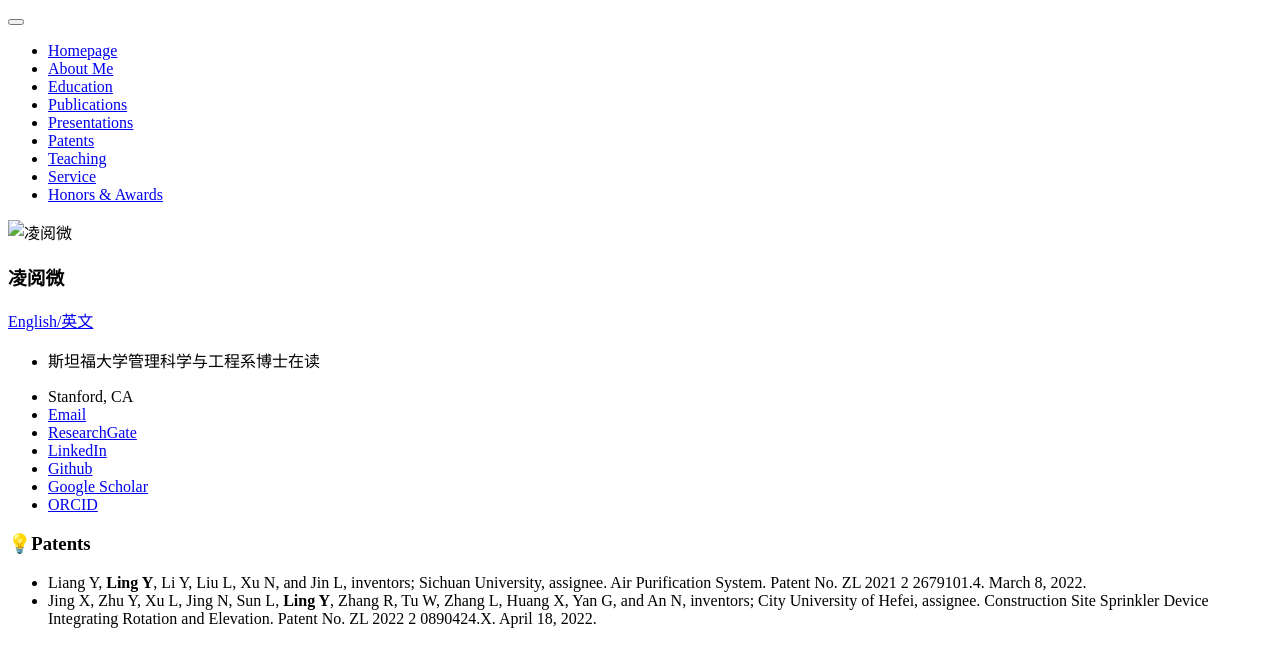
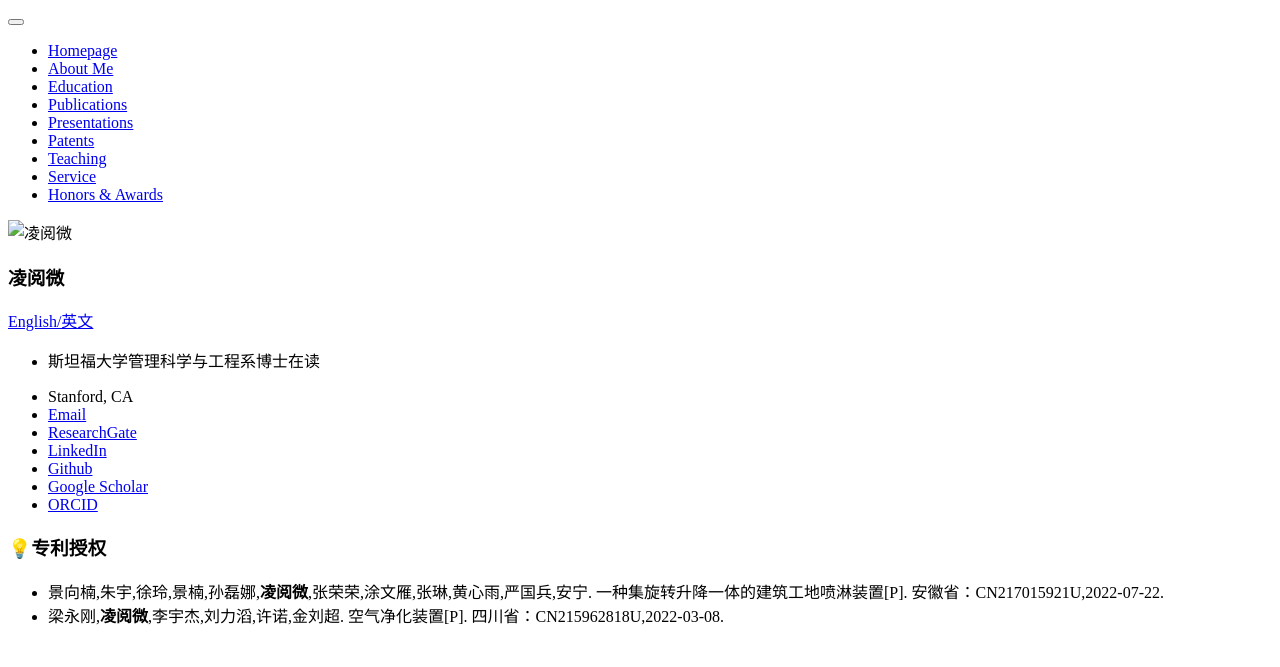
Before and after one commit to lingyuewei/lingyuewei.github.io, a Jekyll site: the page built from _pages/includes/patents.md, in a window 1280 px wide. Shown: the top 667 px of the page. Built offline with Jekyll 4.4.1, drawn with Linux system fonts in a browser that asks for light colours; our own code applies the rules of GitHub Pages for plain Markdown files.

Commit message:
Update Intro & Patents

```diff
--- a/_pages/includes/patents.md
+++ b/_pages/includes/patents.md
@@ -1,4 +1,4 @@
-# 💡Patents
+# 💡专利授权
 
-- Liang Y, **Ling Y**, Li Y, Liu L, Xu N, and Jin L, inventors; Sichuan University, assignee. Air Purification System. Patent No. ZL 2021 2 2679101.4. March 8, 2022.
-- Jing X, Zhu Y, Xu L, Jing N, Sun L, **Ling Y**, Zhang R, Tu W, Zhang L, Huang X, Yan G, and An N, inventors; City University of Hefei, assignee. Construction Site Sprinkler Device Integrating Rotation and Elevation. Patent No. ZL 2022 2 0890424.X. April 18, 2022.
+- 景向楠,朱宇,徐玲,景楠,孙磊娜,**凌阅微**,张荣荣,涂文雁,张琳,黄心雨,严国兵,安宁. 一种集旋转升降一体的建筑工地喷淋装置[P]. 安徽省：CN217015921U,2022-07-22.
+- 梁永刚,**凌阅微**,李宇杰,刘力滔,许诺,金刘超. 空气净化装置[P]. 四川省：CN215962818U,2022-03-08.
```
Also changed, not shown: _pages/includes/intro.md (+0 -1 lines).
